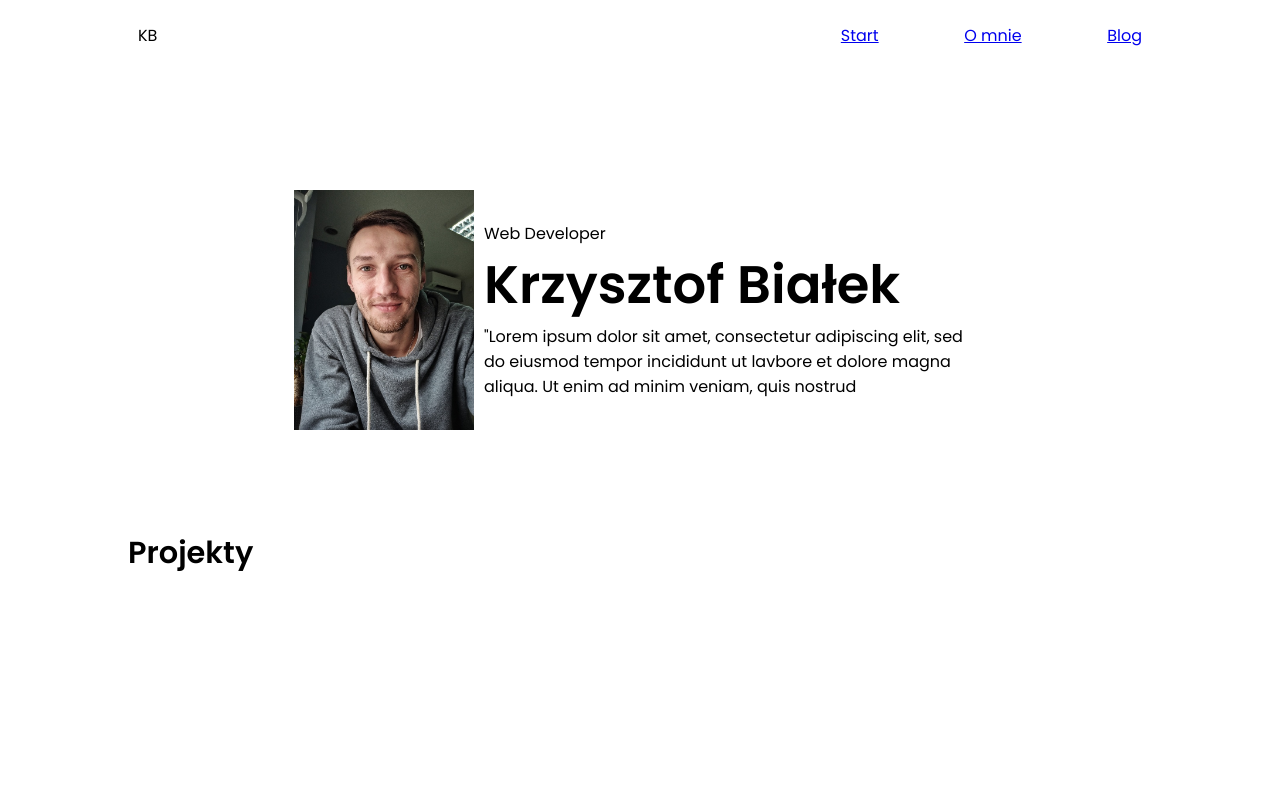
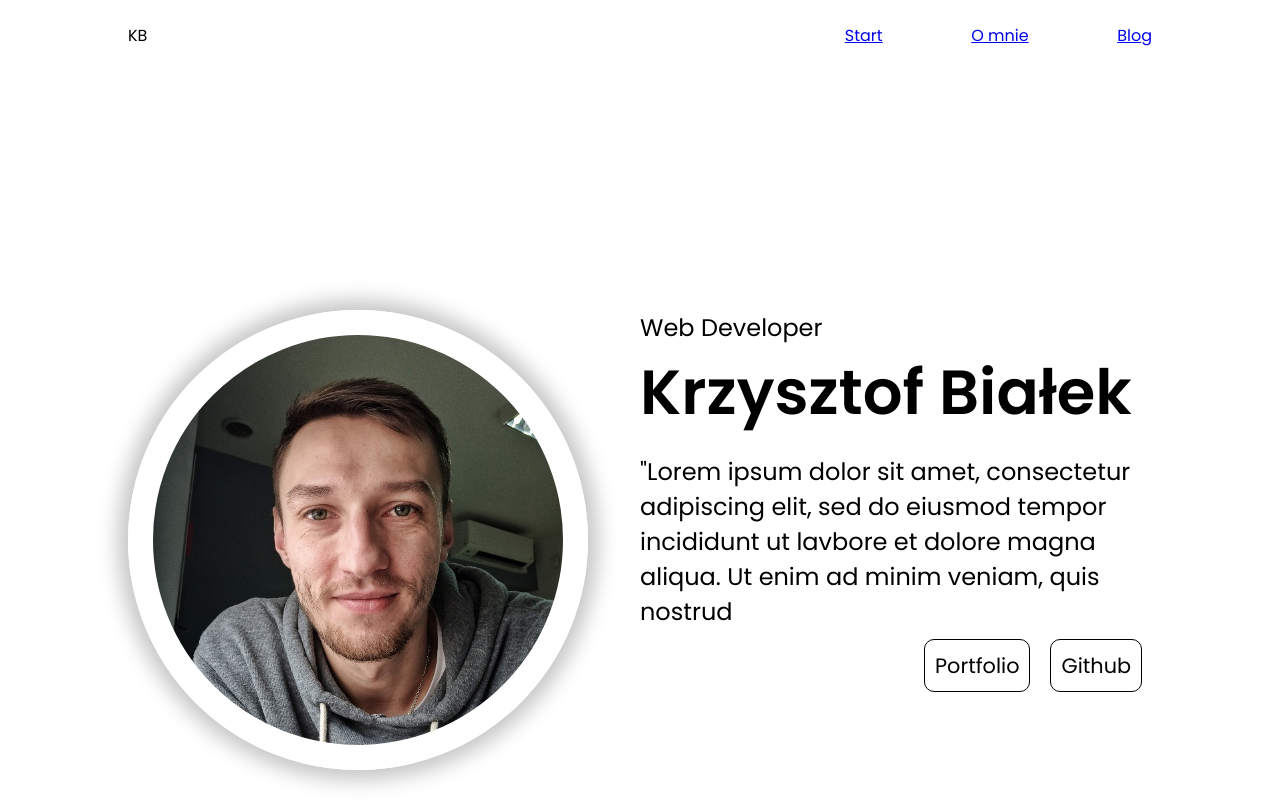
Before and after one commit to bialek-k/Portfolio-website, a Next.js app: page / in a window 1280 px wide. Shown: the top 800 px of the page. Built offline with nearby package versions, Linux system fonts and the light colour scheme.

Commit message:
styling hero section

```diff
--- a/components/Header.module.css
+++ b/components/Header.module.css
@@ -2,7 +2,7 @@
   /* background: red; */
   display: flex;
   justify-content: space-between;
-  padding: 0px 10px;
+  /* padding: 0px 10px; */
   align-items: center;
   height: 70px;
 }
--- a/pages/index.js
+++ b/pages/index.js
@@ -9,16 +9,20 @@ export default function Home() {
     <div className={classes.container}>
       <section className={classes.hero}>
         <div className={classes.heroPhoto}>
-          <Image src={heroPhoto} alt="profilowe" layout="responsive" />
+          {/* <Image src={heroPhoto} alt="profilowe" layout="responsive" /> */}
         </div>
         <div className={classes.heroDescription}>
           <p>Web Developer</p>
           <h1>Krzysztof Białek</h1>
-          <p>
+          <p className={classes.desc}>
             "Lorem ipsum dolor sit amet, consectetur adipiscing elit, sed do
             eiusmod tempor incididunt ut lavbore et dolore magna aliqua. Ut enim
             ad minim veniam, quis nostrud{" "}
           </p>
+          <div className={classes.buttons}>
+            <button>Portfolio</button>
+            <button>Github</button>
+          </div>
         </div>
       </section>
       <section className={classes.projects}>
--- a/styles/Home.module.scss
+++ b/styles/Home.module.scss
@@ -1,34 +1,65 @@
 .container {
-  margin-top: 120px;
+  margin-top: 240px;
 
   .hero {
     display: flex;
-    justify-content: center;
-    align-items: center;
-    margin-bottom: 100px;
+    justify-content: space-between;
+    align-items: flex-start;
+    margin-bottom: 250px;
 
     .heroPhoto {
-      width: 180px;
+      // background: rgb(66, 66, 66);
+      background: url(../assets/hero_photo.jpeg);
+      background-position: 0px 0px;
+      background-size: cover;
+      width: 460px;
+      height: 460px;
+      border-radius: 50%;
+      border: 25px solid white;
+      box-shadow: 0px 0px 20px 10px #c6c6c6;
     }
+    // .heroPhoto {
+    //   width: 250px;
+    // }
 
     .heroDescription {
       width: 50%;
-      padding-left: 10px;
+      // padding-left: 10px;
+      .desc {
+        margin-top: 15px;
+      }
 
       & p {
-        font-size: 1rem;
+        font-size: 1.5rem;
       }
 
       & h1 {
-        font-size: 3.3rem;
+        font-size: 3.9rem;
+      }
+
+      .buttons {
+        width: 100%;
+        // background: red;
+        display: flex;
+        justify-content: flex-end;
+
+        & button {
+          padding: 10px;
+          background: none;
+          margin: 10px;
+          border-radius: 10px;
+          border: 1px solid black;
+          font-size: 1.3rem;
+        }
       }
     }
   }
 }
 .projects {
   height: 500px;
+  // background: red;
 
   h1 {
-    font-size: 1.9rem;
+    font-size: 3.8rem;
   }
 }
```
Also changed, not shown: design/home.png (added).
